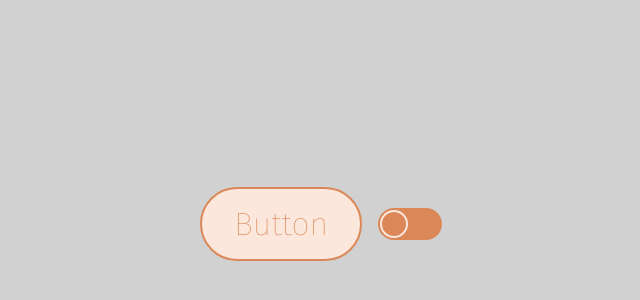
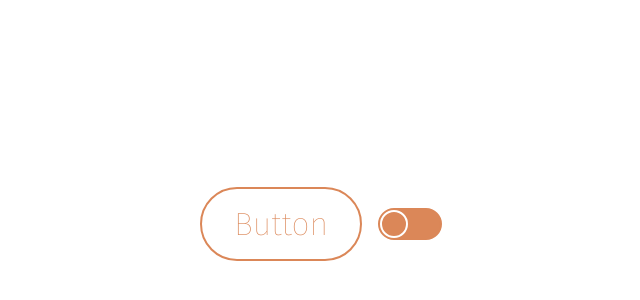
Before and after one commit to TimothyRedPanda/component_library, a React (Vite) app: page / in a window 1280 px wide. Shown: the part 176-476 px from the top of the page, without its empty margins (319-959 px from the left). Built offline with nearby package versions, Linux system fonts and the light colour scheme; a web font is replaced by a local one.

Commit message:
Got rid of that horrible grey colour.

```diff
--- a/src/components/button/button.scss
+++ b/src/components/button/button.scss
@@ -1,5 +1,5 @@
 $primary-color: #b13d14;
-$secondary-color: #fce7dc;
+$secondary-color: #fff;
 $tertiary-color: #340701;
 $quaternary-color: #9c1a04;
 $quinary-color: #db8758;
--- a/src/components/button/button.tsx
+++ b/src/components/button/button.tsx
@@ -3,7 +3,7 @@ import "./button.scss";
 
 const buttonText = "Button";
 const buttonTransition = { transition: 0.25, ease: "easeInOut" };
-const buttonVariants = { y: -5, backgroundColor: "#db8758", color: "#fce7dc" };
+const buttonVariants = { y: -5, backgroundColor: "#db8758", color: "#fff" };
 
 function button() {
 	return (
--- a/src/components/slide-button/slideBtn.scss
+++ b/src/components/slide-button/slideBtn.scss
@@ -1,5 +1,5 @@
 $primary-color: #b13d14;
-$secondary-color: #fce7dc;
+$secondary-color: #fff;
 $tertiary-color: #340701;
 $quaternary-color: #9c1a04;
 $quinary-color: #db8758;
--- a/src/components/slide-button/slideBtn.tsx
+++ b/src/components/slide-button/slideBtn.tsx
@@ -1,5 +1,5 @@
+import { motion } from "framer-motion";
 import React, { useState } from "react";
-import { motion } from "framer-motion";
 import "./slideBtn.scss";
 
 function slideBtn() {
@@ -20,7 +20,7 @@ function slideBtn() {
 				data-isOn={isOn}
 				onClick={toggleSwitch}
 				animate={{
-					backgroundColor: isOn ? "#fce7dc" : "#db8758",
+					backgroundColor: isOn ? "#fff" : "#db8758",
 				}}
 			>
 				<motion.button
--- a/src/index.scss
+++ b/src/index.scss
@@ -23,7 +23,7 @@
 
 
 body {
-    background-color: #d1d1d1;
+    background-color: #fff;
     overflow: hidden;
 }
 
```
